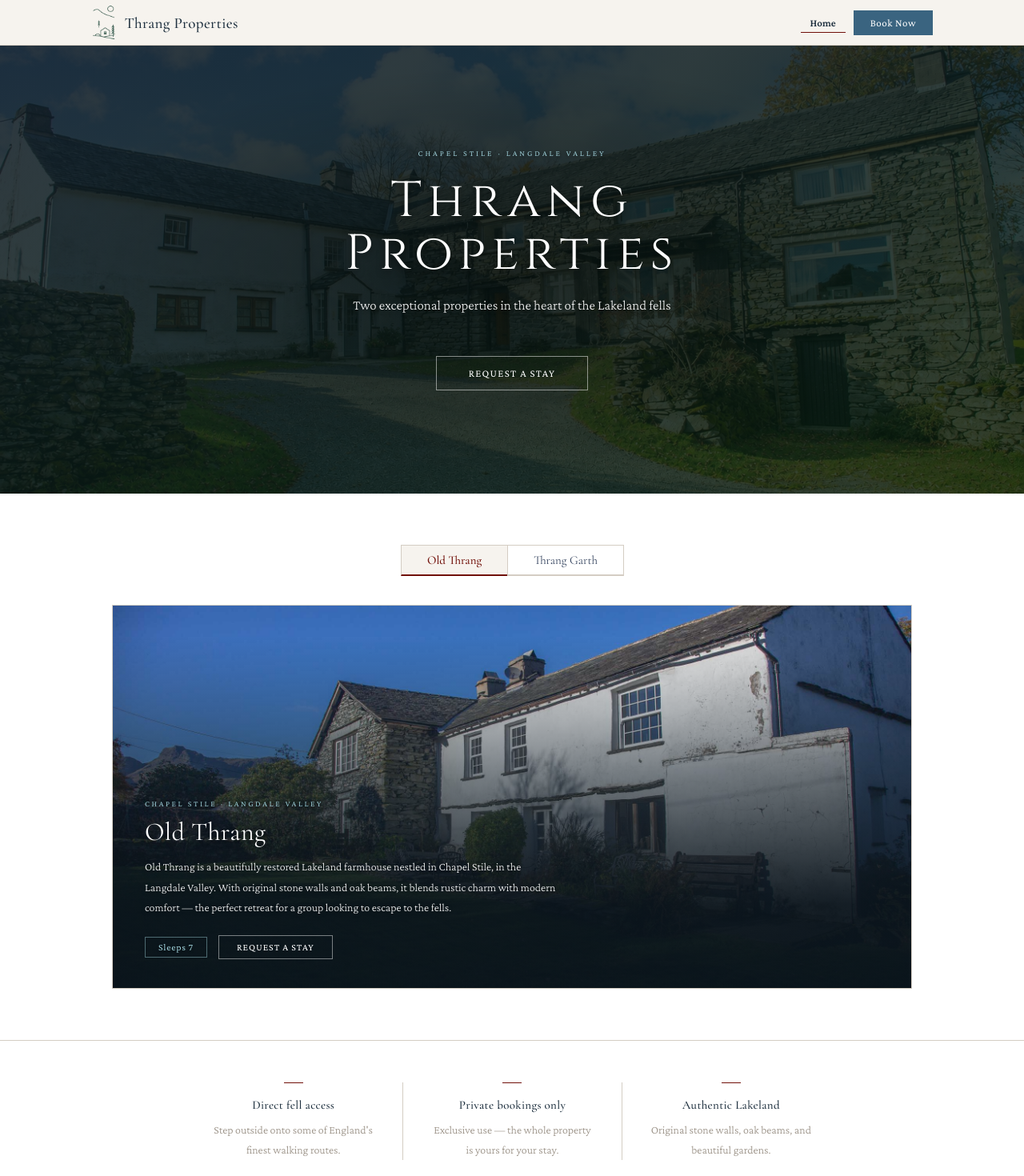
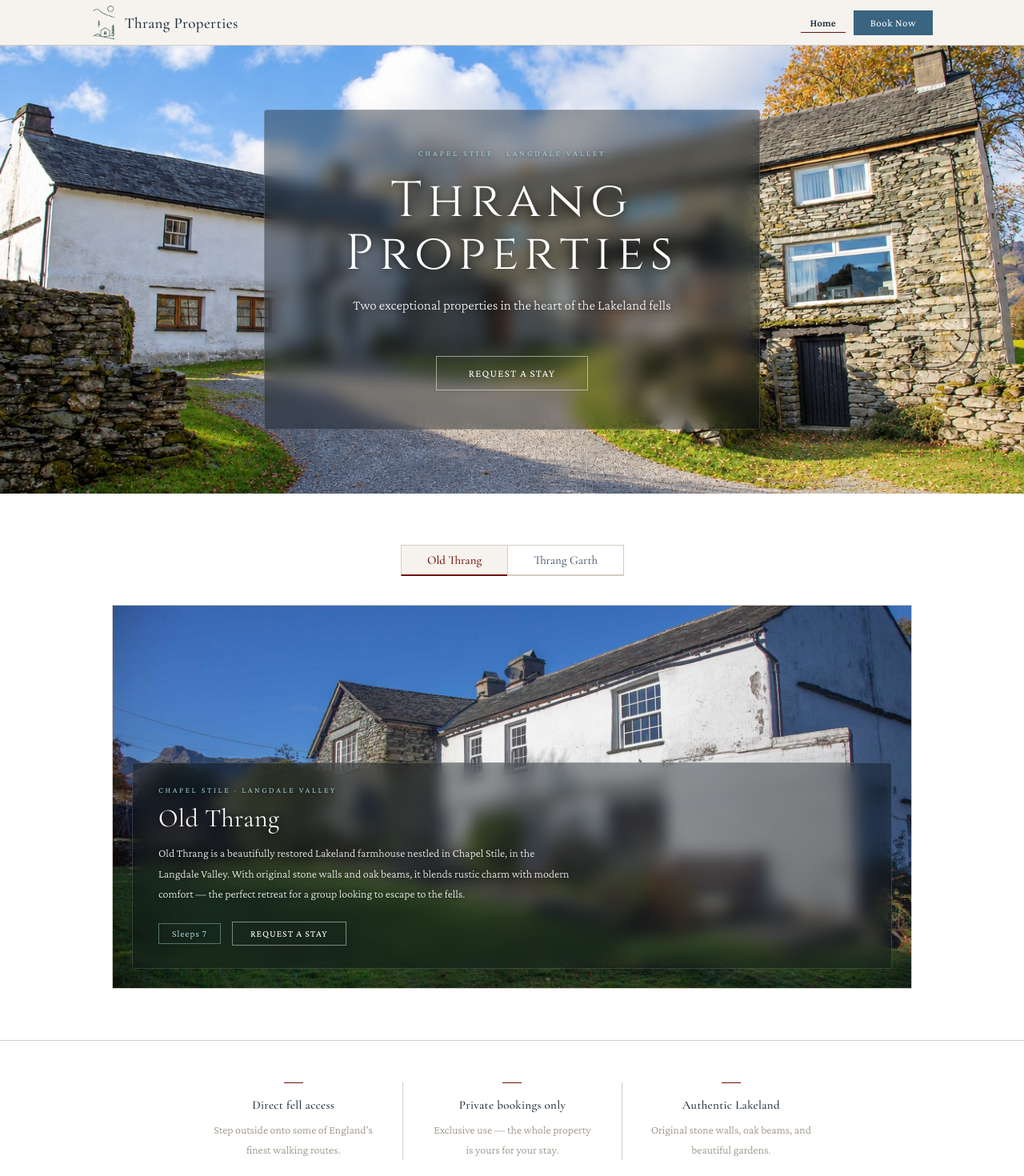
Before and after one commit to alexwsalt/Thrang_Website, a React (Vite) app: page / in a window 1280 px wide. Shown: the top 1470 px of the page at 80% size. Built offline with nearby package versions, Linux system fonts and the light colour scheme.

Commit message:
add Thrang booking site

```diff
--- a/src/App.jsx
+++ b/src/App.jsx
@@ -538,8 +538,9 @@ export default function App(){
           .hero-title{font-size:50px!important;letter-spacing:-1px!important;}
           .hero-sub{font-size:15px!important;}
           .hero-section{min-height:380px!important;}
+          .hero-text-panel{padding:28px 24px!important;}
           .showcase-img{height:300px!important;}
-          .showcase-text{bottom:14px!important;left:14px!important;right:14px!important;}
+          .showcase-text{bottom:14px!important;left:14px!important;right:14px!important;padding:18px 20px!important;}
           .showcase-text h2{font-size:22px!important;}
           .feature-strip-grid{grid-template-columns:1fr!important;}
           .feature-item{border-left:none!important;padding-top:24px!important;border-top:1px solid ${C.stone};}
@@ -597,9 +598,7 @@ export default function App(){
             {/* Hero */}
             <section className="hero-section" style={{position:"relative",minHeight:560,display:"flex",alignItems:"center",justifyContent:"center",overflow:"hidden"}}>
               <img src={imgFrontBoth} alt="Thrang" style={{position:"absolute",inset:0,width:"100%",height:"100%",objectFit:"cover"}}/>
-              <div style={{position:"absolute",inset:0,background:"linear-gradient(160deg,rgba(15,28,38,0.88) 0%,rgba(5,26,10,0.80) 100%)"}}/>
-              <div style={{position:"absolute",inset:0,background:"radial-gradient(ellipse at center,rgba(0,0,0,0.35) 0%,rgba(0,0,0,0) 65%)"}}/>
-              <div style={{position:"relative",textAlign:"center",color:"#fff",padding:"60px 24px",maxWidth:620}}>
+              <div className="hero-text-panel" style={{position:"relative",textAlign:"center",color:"#fff",padding:"48px 56px",maxWidth:620,background:"rgba(10,20,28,0.4)",backdropFilter:"blur(10px)",WebkitBackdropFilter:"blur(10px)",border:"1px solid rgba(255,255,255,0.14)",borderRadius:4}}>
                 <p style={{fontSize:10,letterSpacing:"0.3em",textTransform:"uppercase",color:C.frost,opacity:0.95,marginBottom:22,fontFamily:FB,textShadow:"0 1px 4px rgba(0,0,0,0.6)"}}>Chapel Stile · Langdale Valley</p>
                 <h1 className="hero-title" style={{fontSize:62,fontWeight:400,margin:"0 0 18px",letterSpacing:"0.12em",lineHeight:1.05,fontFamily:FH,textShadow:"0 2px 10px rgba(0,0,0,0.55)"}}>Thrang Properties</h1>
                 <p className="hero-sub" style={{fontSize:17,opacity:0.92,marginBottom:48,lineHeight:1.7,fontFamily:FB,fontWeight:300,textShadow:"0 1px 6px rgba(0,0,0,0.55)"}}>Two exceptional properties in the heart of the Lakeland fells</p>
@@ -624,8 +623,7 @@ export default function App(){
                 </div>
                 <div className="showcase-img" style={{position:"relative",overflow:"hidden",height:480,border:`1px solid ${C.stone}`}}>
                   <img key={homeActive} src={PROPERTY_IMAGES[homeActive]} alt={PROPERTIES[homeActive].name} style={{width:"100%",height:"100%",objectFit:"cover"}}/>
-                  <div style={{position:"absolute",inset:0,background:"linear-gradient(to bottom,rgba(15,28,38,0) 8%,rgba(15,28,38,0.55) 45%,rgba(10,20,28,0.94) 78%)"}}/>
-                  <div className="showcase-text" style={{position:"absolute",bottom:36,left:40,right:40,color:"#fff"}}>
+                  <div className="showcase-text" style={{position:"absolute",bottom:24,left:24,right:24,color:"#fff",background:"rgba(10,20,28,0.42)",backdropFilter:"blur(10px)",WebkitBackdropFilter:"blur(10px)",border:"1px solid rgba(255,255,255,0.14)",borderRadius:4,padding:"28px 32px"}}>
                     <p style={{fontSize:10,letterSpacing:"0.26em",textTransform:"uppercase",color:C.frost,opacity:0.95,marginBottom:10,fontFamily:FB,textShadow:"0 1px 4px rgba(0,0,0,0.6)"}}>Chapel Stile · Langdale Valley</p>
                     <h2 style={{fontSize:32,fontWeight:400,margin:"0 0 12px",fontFamily:FF,letterSpacing:"0.01em",textShadow:"0 2px 8px rgba(0,0,0,0.55)"}}>{PROPERTIES[homeActive].name}</h2>
                     <p style={{fontSize:14,opacity:0.92,margin:"0 0 22px",fontFamily:FB,fontWeight:300,maxWidth:520,lineHeight:1.8,textShadow:"0 1px 6px rgba(0,0,0,0.55)"}}>{PROPERTIES[homeActive].description}</p>
```
